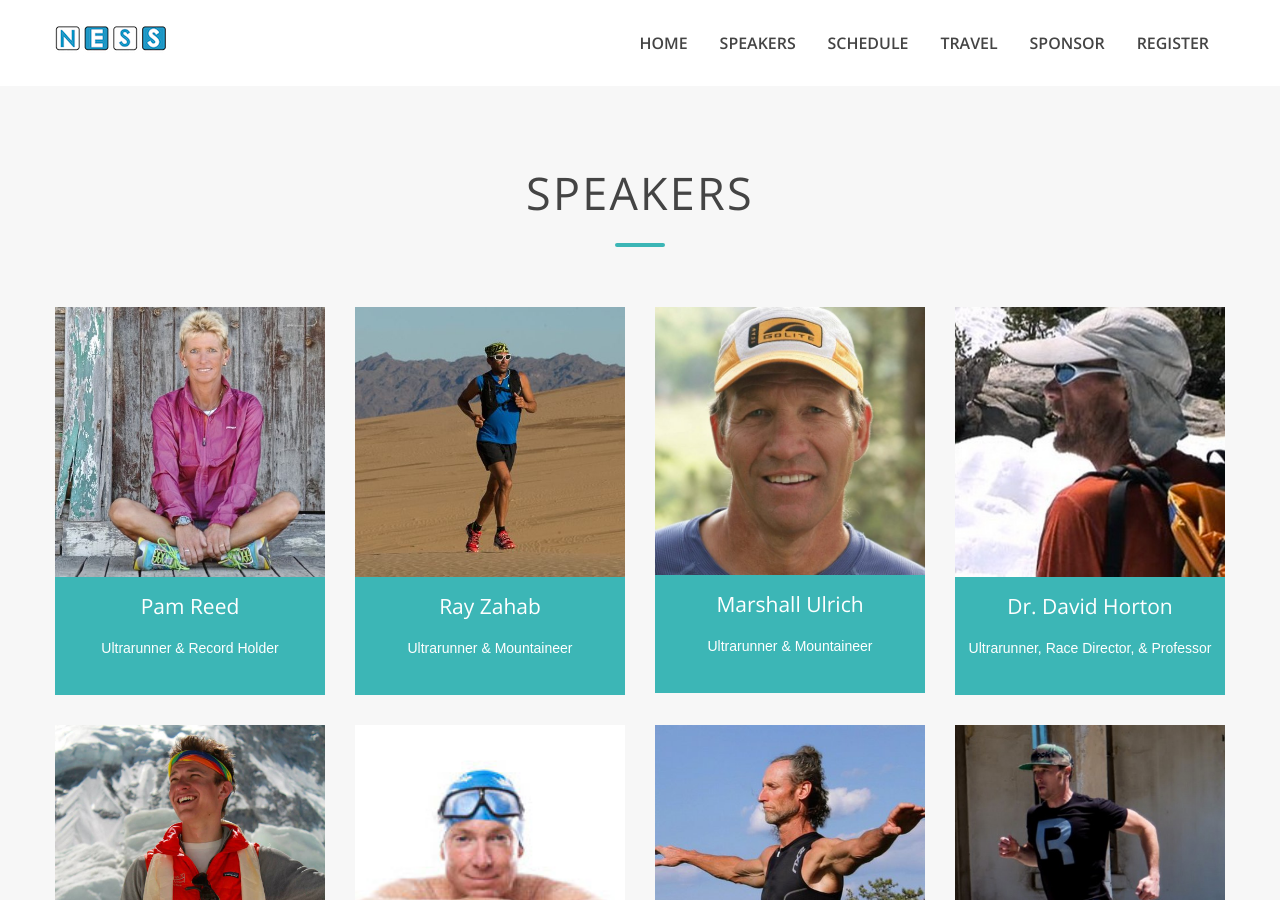
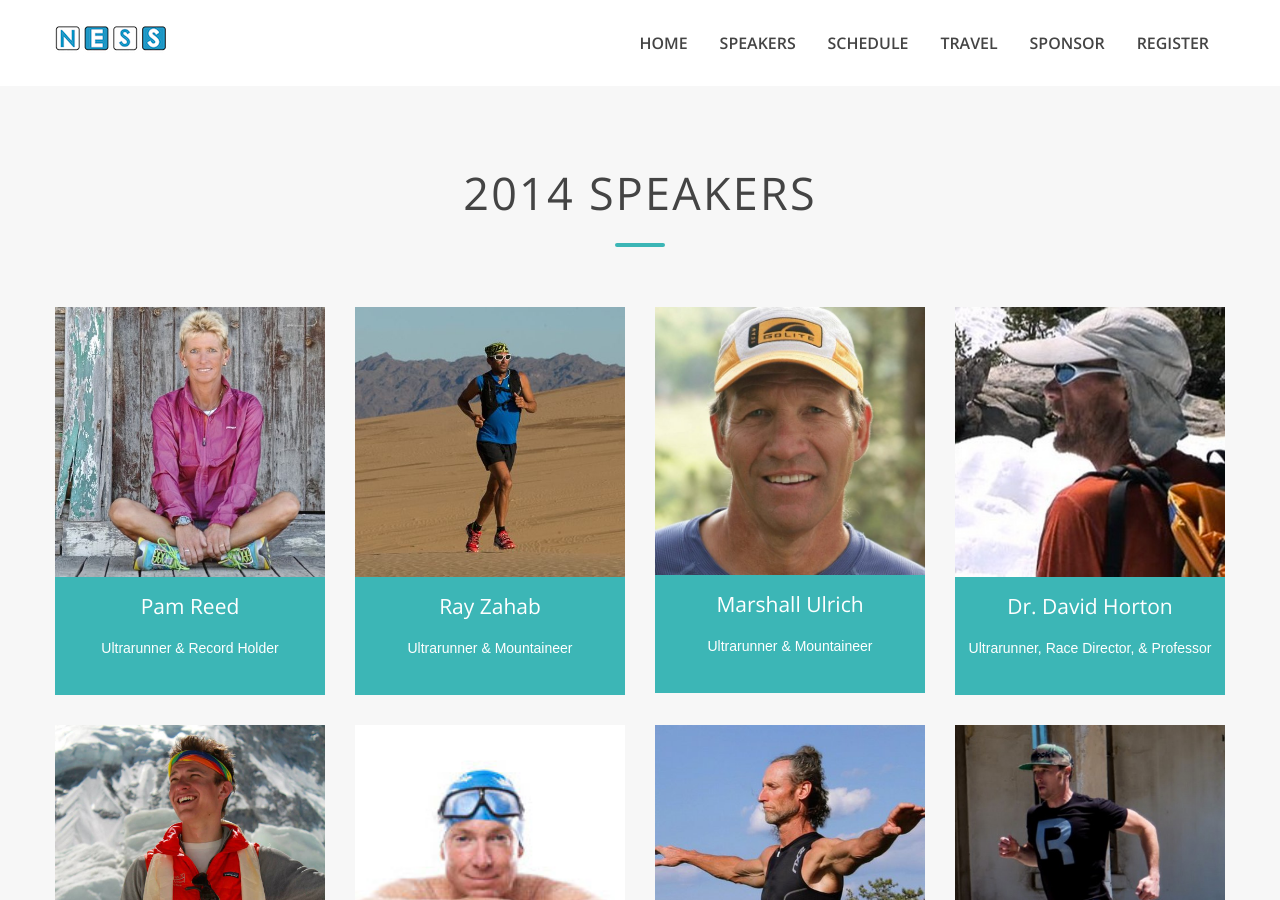
Before and after one commit to teamuness/teamuness.github.io, a Jekyll site: the page built from speakers/index.md, in a window 1280 px wide and 900 px high. Built offline with Jekyll 4.4.1, drawn with Linux system fonts in a browser that asks for light colours.

Commit message:
Update index.md

```diff
--- a/speakers/index.md
+++ b/speakers/index.md
@@ -6,7 +6,7 @@ layout: default
   <div class="container">
     <div class="row">
       <div class="span12">
-        <h1>Speakers</h1>
+        <h1>2014 Speakers</h1>
         <br /><br />
       </div>
       <div class="span3">
```
